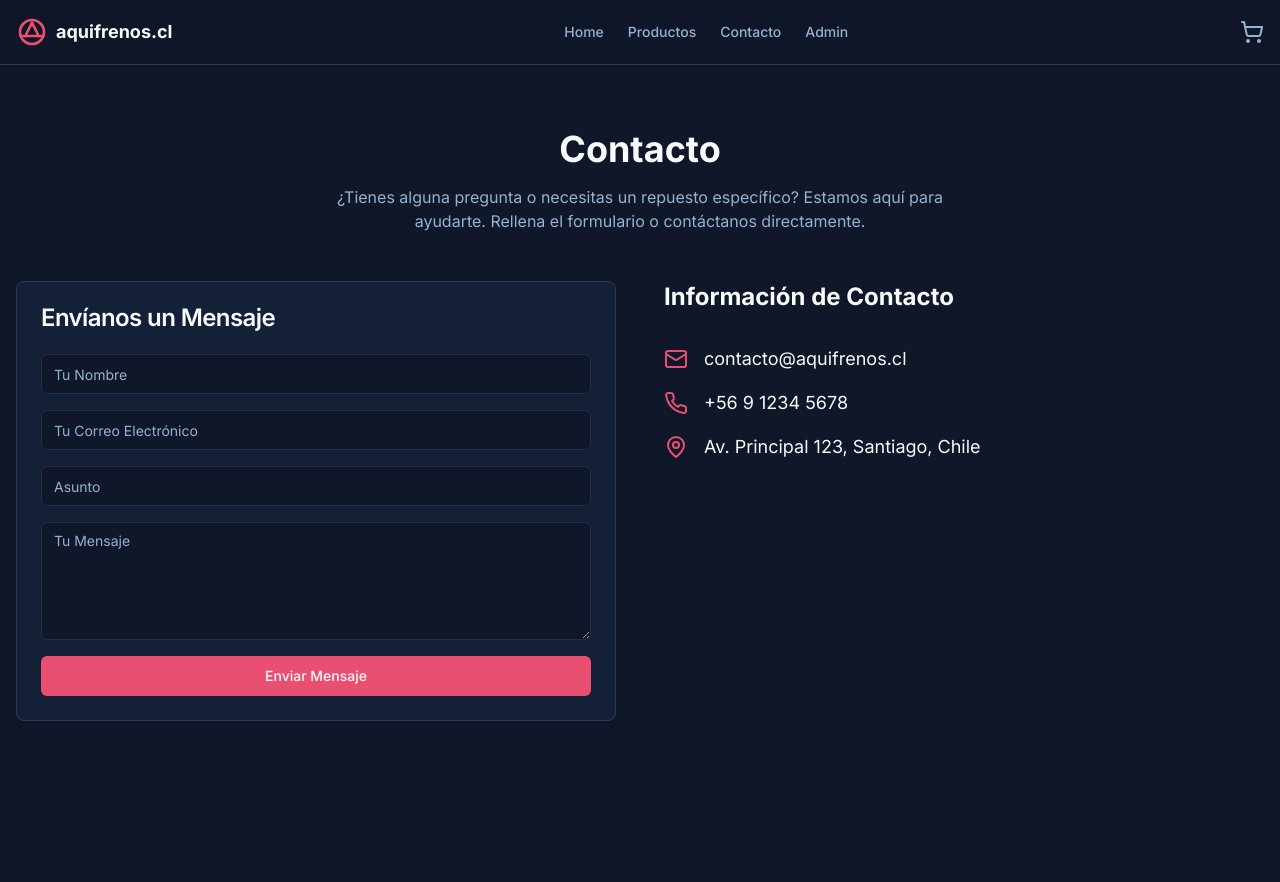
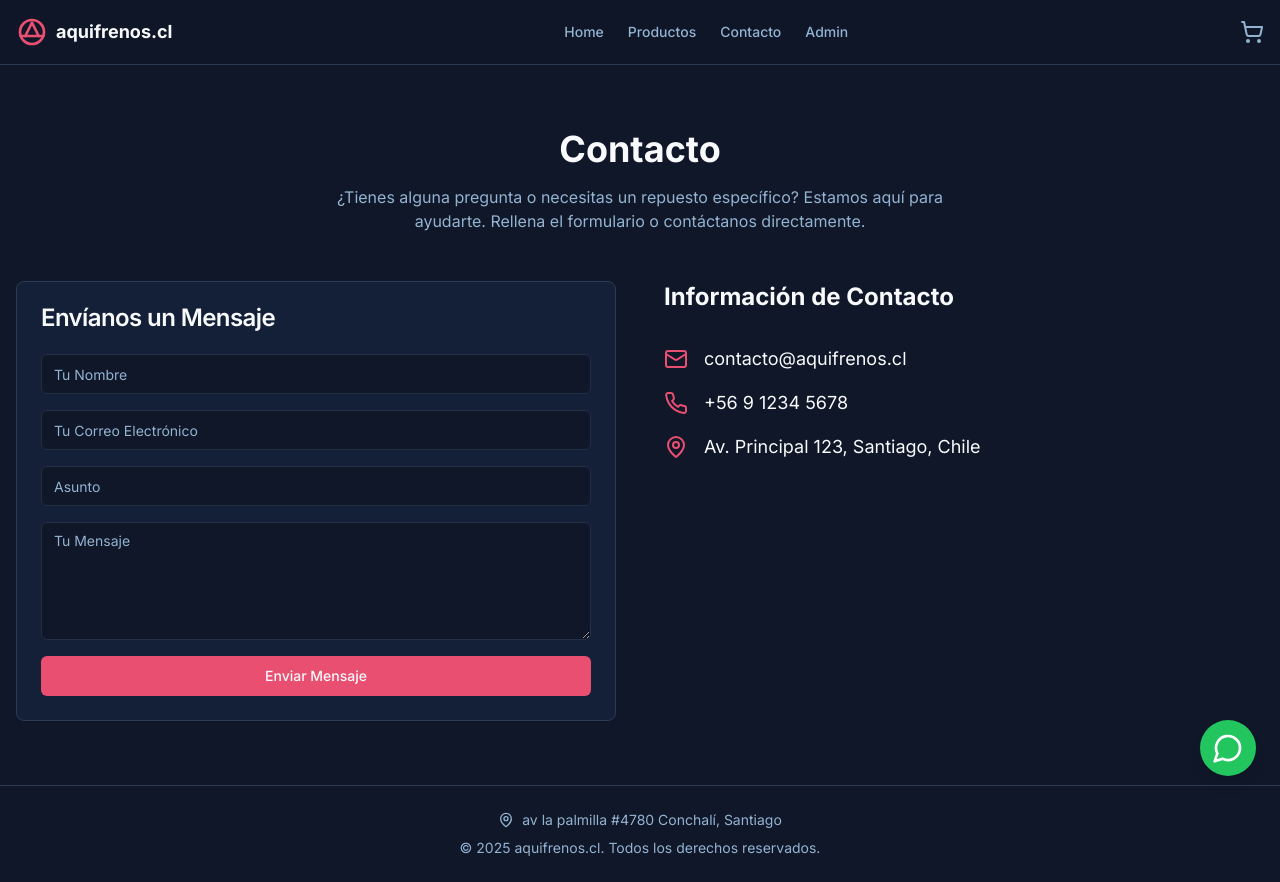
Before and after one commit to marce1404/TIENDA-FRENOS, a Next.js app: page /contacto in a window 1280 px wide. Before the commit the page ends 800 px from the top, so only its background shows below. Built offline with nearby package versions, Linux system fonts and the light colour scheme.

Commit message:
ABAJO AGREGA LOS DERECHOS RESERVADOS Y DIRECCION: av la palmilla #4780 C

```diff
--- a/src/app/admin/page.tsx
+++ b/src/app/admin/page.tsx
@@ -15,7 +15,6 @@ import {
   TableRow,
 } from '@/components/ui/table';
 import { Button } from '@/components/ui/button';
-import { Header } from '@/components/Header';
 import { Input } from '@/components/ui/input';
 import { Label } from '@/components/ui/label';
 import {
@@ -228,9 +227,7 @@ export default function AdminPage() {
 
   if (!isAuthenticated) {
     return (
-      <div className="flex flex-col min-h-screen">
-        <Header />
-        <main className="flex-1 flex items-center justify-center p-6 bg-background">
+      <div className="flex flex-1 items-center justify-center p-6 bg-background">
         <div className="w-full max-w-sm mx-auto">
           <form onSubmit={handleLogin} className="bg-card p-8 rounded-lg shadow-lg border border-border">
             <h1 className="text-2xl font-bold text-center mb-4">Acceso de Administrador</h1>
@@ -259,15 +256,12 @@ export default function AdminPage() {
             </Button>
           </form>
         </div>
-        </main>
       </div>
     );
   }
 
   return (
-    <div className="flex flex-col min-h-screen">
-      <Header />
-      <main className="flex-1 p-6 container mx-auto">
+    <div className="container mx-auto p-6">
       <div className="flex justify-between items-center mb-8">
         <h1 className="text-3xl font-bold">Panel de Administración</h1>
           <Button variant="outline" onClick={handleLogout}>
@@ -482,7 +476,6 @@ export default function AdminPage() {
           </TableBody>
         </Table>
       </div>
-      </main>
 
       <ProductFormDialog
         isOpen={isAddDialogOpen}
--- a/src/app/contacto/page.tsx
+++ b/src/app/contacto/page.tsx
@@ -1,5 +1,4 @@
 
-import { Header } from '@/components/Header';
 import { Card, CardContent, CardHeader, CardTitle } from '@/components/ui/card';
 import { Input } from '@/components/ui/input';
 import { Textarea } from '@/components/ui/textarea';
@@ -8,17 +7,15 @@ import { Mail, Phone, MapPin } from 'lucide-react';
 
 export default function ContactoPage() {
   return (
-    <div className="flex flex-col min-h-screen">
-      <Header />
-      <main className="flex-1 container mx-auto px-4 py-16">
-        <div className="text-center mb-12">
+    <div className="container mx-auto px-4 py-16">
+      <div className="mb-12 text-center">
         <h1 className="text-4xl font-bold">Contacto</h1>
-          <p className="text-muted-foreground mt-4 max-w-2xl mx-auto">
+        <p className="mx-auto mt-4 max-w-2xl text-muted-foreground">
           ¿Tienes alguna pregunta o necesitas un repuesto específico? Estamos aquí para ayudarte. Rellena el formulario o contáctanos directamente.
         </p>
       </div>
 
-        <div className="grid grid-cols-1 md:grid-cols-2 gap-12">
+      <div className="grid grid-cols-1 gap-12 md:grid-cols-2">
         <Card>
           <CardHeader>
             <CardTitle>Envíanos un Mensaje</CardTitle>
@@ -52,7 +49,6 @@ export default function ContactoPage() {
           </div>
         </div>
       </div>
-      </main>
     </div>
   );
 }
--- a/src/app/layout.tsx
+++ b/src/app/layout.tsx
@@ -3,6 +3,9 @@ import type { Metadata } from 'next';
 import { Inter } from 'next/font/google';
 import './globals.css';
 import { Toaster } from '@/components/ui/toaster';
+import { Header } from '@/components/Header';
+import { Footer } from '@/components/Footer';
+import { WhatsappButton } from '@/components/WhatsappButton';
 
 const inter = Inter({ subsets: ['latin'] });
 
@@ -19,7 +22,12 @@ export default function RootLayout({
   return (
     <html lang="es" className="dark">
       <body className={`${inter.className} antialiased`}>
-        {children}
+        <div className="relative flex min-h-screen flex-col bg-background">
+          <Header />
+          <main className="flex-1">{children}</main>
+          <Footer />
+        </div>
+        <WhatsappButton />
         <Toaster />
       </body>
     </html>
--- a/src/app/page.tsx
+++ b/src/app/page.tsx
@@ -2,7 +2,6 @@
 'use client';
 
 import { useState, useEffect } from 'react';
-import { Header } from '@/components/Header';
 import { ShieldCheck, Users, Truck, Medal } from 'lucide-react';
 import Link from 'next/link';
 import Image from 'next/image';
@@ -10,7 +9,6 @@ import { Card, CardContent } from '@/components/ui/card';
 import { Button } from '@/components/ui/button';
 import { getProducts } from '@/lib/products';
 import { ProductCard } from '@/components/ProductCard';
-import { WhatsappButton } from '@/components/WhatsappButton';
 import type { Product } from '@/lib/types';
 
 export default function HomePage() {
@@ -47,10 +45,7 @@ export default function HomePage() {
   ];
 
   return (
-    <div className="flex flex-col min-h-screen bg-background text-foreground">
-      <Header />
-      <main className="flex-1">
-
+    <>
       <section className="container mx-auto px-4 py-12 md:py-20 text-center">
         <h1 className="text-4xl md:text-5xl font-bold mb-6">La Potencia de Frenado que Necesitas</h1>
         <div className="max-w-xl mx-auto mb-8">
@@ -113,9 +108,6 @@ export default function HomePage() {
           </Card>
         </div>
       </section>
-      </main>
-
-      <WhatsappButton />
-    </div>
+    </>
   );
 }
--- a/src/app/productos/page.tsx
+++ b/src/app/productos/page.tsx
@@ -5,7 +5,6 @@ import { useState, useMemo, useEffect } from 'react';
 import { getProducts } from '@/lib/products';
 import { ProductCard } from '@/components/ProductCard';
 import { Input } from '@/components/ui/input';
-import { Header } from '@/components/Header';
 import { Search } from 'lucide-react';
 import type { Product } from '@/lib/types';
 import { Skeleton } from '@/components/ui/skeleton';
@@ -65,9 +64,7 @@ export default function ProductosPage() {
   );
 
   return (
-      <div className="flex flex-col min-h-screen">
-        <Header />
-            <main className="flex-1 p-6 container mx-auto">
+      <div className="container mx-auto p-6">
         <div className="mb-6">
           <h1 className="text-3xl font-bold">Nuestros Productos</h1>
           <p className="text-muted-foreground">
@@ -75,7 +72,7 @@ export default function ProductosPage() {
           </p>
         </div>
 
-              <div className="mb-6 relative">
+        <div className="relative mb-6">
           <Input
             placeholder="Buscar por producto, marca, modelo o compatibilidad..."
             className="pl-10"
@@ -83,10 +80,10 @@ export default function ProductosPage() {
             onChange={(e) => setSearchTerm(e.target.value)}
             disabled={!isMounted}
           />
-                <Search className="absolute left-3 top-1/2 -translate-y-1/2 h-5 w-5 text-muted-foreground" />
+          <Search className="absolute left-3 top-1/2 h-5 w-5 -translate-y-1/2 text-muted-foreground" />
         </div>
 
-              <div className="flex justify-center mb-8">
+        <div className="mb-8 flex justify-center">
           <Tabs value={selectedCategory} onValueChange={setSelectedCategory} className="w-full sm:w-auto">
               <TabsList>
                   <TabsTrigger value="all">Todos</TabsTrigger>
@@ -106,7 +103,7 @@ export default function ProductosPage() {
         </div>
 
         {!isMounted ? <LoadingSkeleton /> : (
-                <div className="grid grid-cols-1 sm:grid-cols-2 lg:grid-cols-4 gap-6">
+          <div className="grid grid-cols-1 gap-6 sm:grid-cols-2 lg:grid-cols-4">
             {products.length > 0 ? (
               products.map((product) => (
                 <ProductCard key={product.id} product={product} />
@@ -117,7 +114,6 @@ export default function ProductosPage() {
           </div>
         )}
 
-            </main>
       </div>
   );
 }
--- /dev/null
+++ b/src/components/Footer.tsx
@@ -0,0 +1,17 @@
+import { MapPin } from 'lucide-react';
+
+export function Footer() {
+  const currentYear = new Date().getFullYear();
+
+  return (
+    <footer className="bg-background border-t border-border mt-auto py-6">
+      <div className="container mx-auto px-4 text-center text-muted-foreground text-sm">
+        <div className="flex justify-center items-center gap-2 mb-2">
+          <MapPin className="h-4 w-4" />
+          <span>av la palmilla #4780 Conchalí, Santiago</span>
+        </div>
+        <p>&copy; {currentYear} aquifrenos.cl. Todos los derechos reservados.</p>
+      </div>
+    </footer>
+  );
+}
```
Lines whose indentation alone changed are shown as unchanged.
